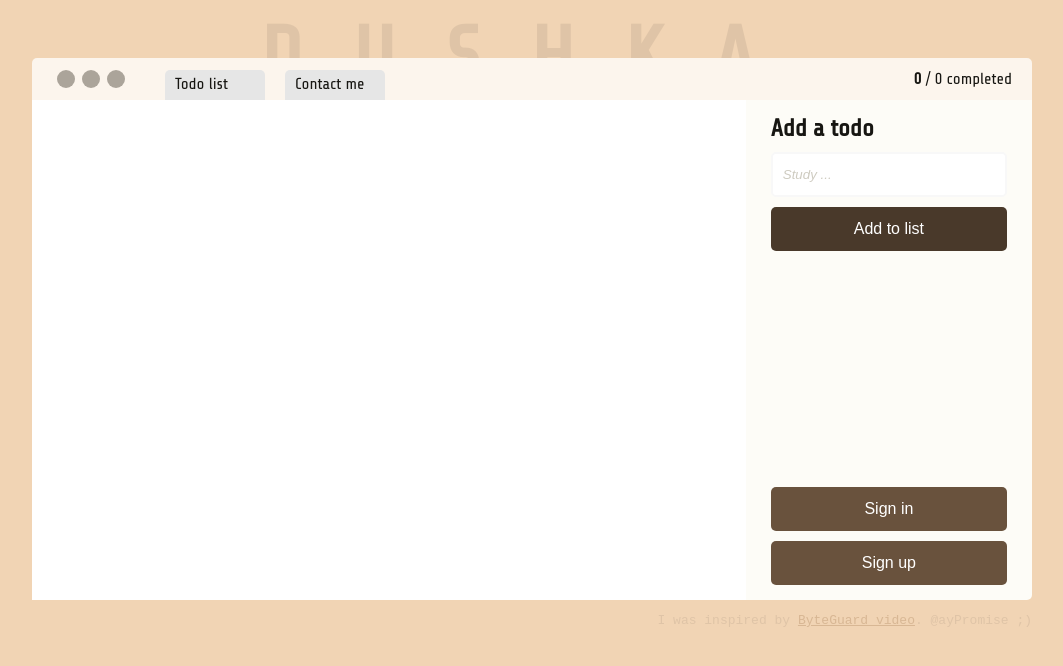
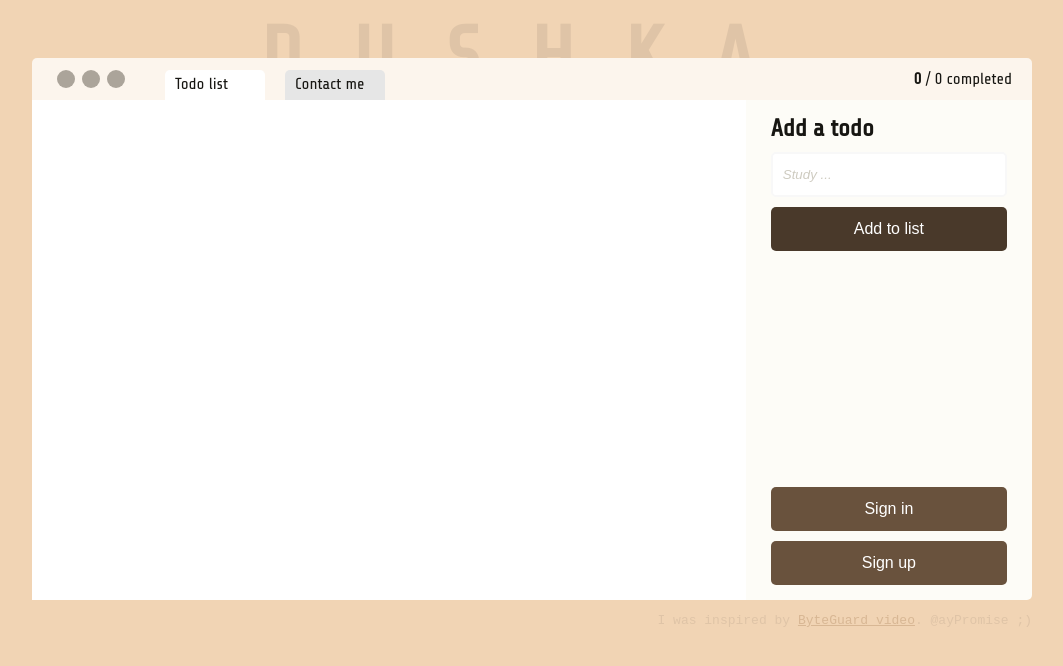
Before and after one commit to ayPromise/Dushka, a React (Vite) app: page / in a window 1280 px wide. Shown: the top 666 px of the page, without its empty margins (108-1171 px from the left). Built offline with nearby package versions, Linux system fonts and the light colour scheme.

Commit message:
last fix: fixed active link path identifier

```diff
--- a/src/components/Header/Header.module.scss
+++ b/src/components/Header/Header.module.scss
@@ -42,6 +42,14 @@
 
             &.active{
                 background-color: variables.$main-background;
+
+                &:hover{
+                    background-color: darken(variables.$main-background,5);
+                }
+            }
+
+            &:hover{
+                background-color: darken(variables.$main-background,25);
             }
         }
     }
--- a/src/components/Header/Tabs.tsx
+++ b/src/components/Header/Tabs.tsx
@@ -3,6 +3,8 @@ import styles from "./Header.module.scss"
 
 const Tabs = () => {
     const { pathname } = useLocation()
+
+    console.log(pathname)
 
     const links = [
         {
@@ -17,10 +19,19 @@ const Tabs = () => {
 
     return (
         <ul className={styles.tabsContainer}>
-            {links.map((item, index) =>
-                <a href={item.href} key={index} className={`${styles.tabItem} ${item.href === pathname ? styles.active : ""}`}>
+            {links.map((item, index) => {
+                const urlArray = item.href.split("/")
+                let correctPath = `/`
+
+                if (urlArray.length !== 2)
+                    correctPath = `/${urlArray.pop()}`
+
+                console.log(urlArray, correctPath)
+
+                return <a href={item.href} key={index} className={`${styles.tabItem} ${correctPath === pathname ? styles.active : ""}`}>
                     {item.title}
                 </a>
+            }
             )}
         </ul>
     )
```
